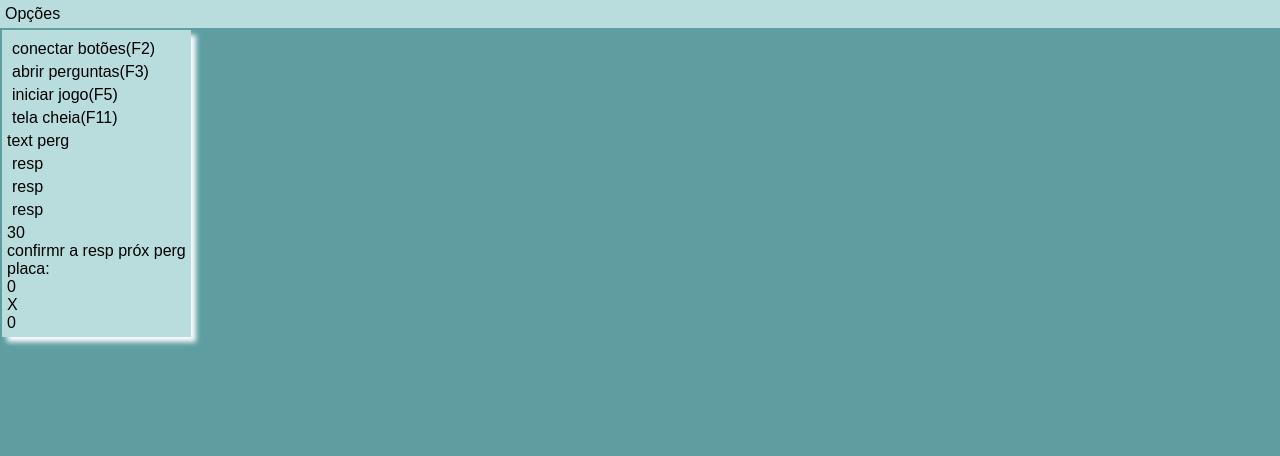
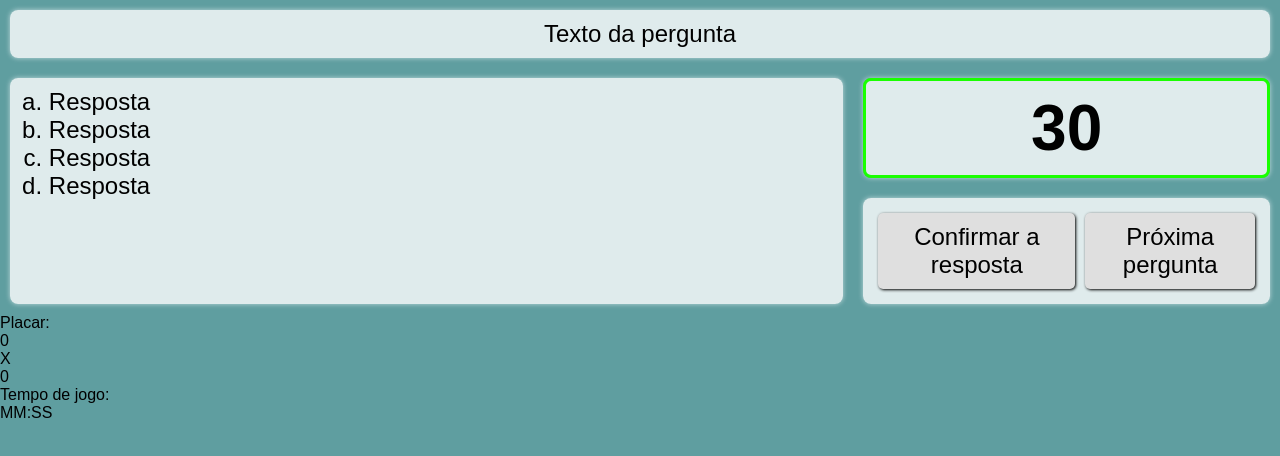
Before and after one commit to profRonaldoIFPI/TEI_4301_26, a plain HTML site: page QuizGame/AppDesktop/index.html in a window 1280 px wide. Drawn offline with Linux system fonts and the light colour scheme.

Commit message:
Aula de 11/06

```diff
--- a/QuizGame/AppDesktop/index.html
+++ b/QuizGame/AppDesktop/index.html
@@ -1,10 +1,10 @@
-<!DOCTYPE html>
+<!doctype html>
 <html lang="pt-br">
   <head>
-    <meta charset="UTF-8">
-    <meta name="viewport" content="width=device-width, initial-scale=1.0">
+    <meta charset="UTF-8" />
+    <meta name="viewport" content="width=device-width, initial-scale=1.0" />
     <title>Quiz Game</title>
-    <link rel="stylesheet" href="style.css">
+    <link rel="stylesheet" href="style.css" />
   </head>
   <body>
     <header>
@@ -30,31 +30,38 @@
           <a>tela cheia(F11)</a>
         </li>
       </ul>
+    </div>
     <main>
-        <!-- conteudo:perg e resp -->
-        <div class="perg">
-            <p> text perg</p></div>
-        <div class="resp">
+      <div class="pergunta">
+        <p>Texto da pergunta</p>
+      </div>
+      <div class="respostas">
         <ol>
-            <li>resp</li>
-            <li>resp</li>
-            <li>resp</li>
+          <li>Resposta</li>
+          <li>Resposta</li>
+          <li>Resposta</li>
+          <li>Resposta</li>
         </ol>
       </div>
-        <div class="temp">
+      <div class="tempo">
         <p>30</p>
       </div>
       <div class="botoes">
-            <a>confirmr a resp</a>
-            <a>próx perg</a>
+        <a>Confirmar a resposta</a>
+        <a>Próxima pergunta</a>
       </div>
     </main>
     <footer>
-    <!-- placar -->
-    <P>placa:</P>
+      <div class="placar">
+        <p>Placar:</p>
         <p class="pontos-vermelho">0</p>
         <p>X</p>
         <p class="pontos-azul">0</p>
+      </div>
+      <div class="tempoJogo">
+        <p>Tempo de jogo:</p>
+        <p>MM:SS</p>
+      </div>
     </footer>
   </body>
 </html>
--- a/QuizGame/AppDesktop/style.css
+++ b/QuizGame/AppDesktop/style.css
@@ -1,26 +1,85 @@
-*{/* reset */
+* {
+  /* reset */
   font-family: sans-serif;
-margin:0;
+  margin: 0;
   padding: 0;
 }
-body{
+body {
   background-color: cadetblue;
 }
-header{
+header {
   padding: 5px;
   background-color: rgb(185, 221, 221);
-
+  display: none;
 }
 .menu {
   background-color: rgb(185, 221, 221);
   position: absolute;
-    padding: 5px;
+  padding: 5px;S
   margin: 2px;
   box-shadow: 5px 5px 5px #f9fcff;
+  display: none;
+}
+.menu li {
+  list-style: none;
+  margin: 5px;
   /* display: none; */
 }
-.menu li{
-    list-style: none;
-    margin:5px;
-    /* display: none; */
+main{
+    display: grid;
+    grid-template-columns: 2fr 1fr;
+/*
+A linha a cima esta dividindo a tela em 3 frações (fr) sendo a primeira fração com 2/3 da tela e a segunda fração 1/3 da tela.
+*/
+    grid-template-areas:
+       "pergunta pergunta"
+       "respostas tempo"
+       "respostas botoes";
+/*
+A linha acima da nomes as frações e como elas ocuparão a tela.
+2/3 para pergunta + 1/3 para pergunta
+2/3 para respostas + 1/3 para tempo
+2/3 para respostas + 1/3 para botoes
+*/
 }
+main div{ /*todas as divs dentro de main*/
+    padding: 10px;
+    margin: 10px;
+    background-color: rgba(255,255,255,0.8);
+    border-radius: 8px;
+    box-shadow: 0px 0px 5px #f9fcffa1;
+    font-size: 1.5em;
+}
+.pergunta{
+    text-align: center;
+    grid-area: pergunta;
+}
+.respostas{
+    text-align: left;
+    grid-area: respostas;
+}
+.respostas ol{
+    list-style-type: lower-alpha;
+    margin-left: 1.2em;
+}
+.tempo{
+    grid-area: tempo;
+    font-size: 4em;
+    font-weight: bold;
+    text-align: center;
+    border: rgb(26, 255, 1) solid 3px;
+}
+.botoes{
+    grid-area: botoes;
+    display: flex;
+    justify-content: center;
+}
+.botoes a{
+    /* border: red solid 1px; */
+    padding: 10px;
+    margin: 5px;
+    border-radius: 5px;
+    text-align: center;
+    background-color: #dfdfdf;
+    box-shadow: 1px 1px 3px black;
+}
```
Lines whose indentation alone changed are shown as unchanged.
